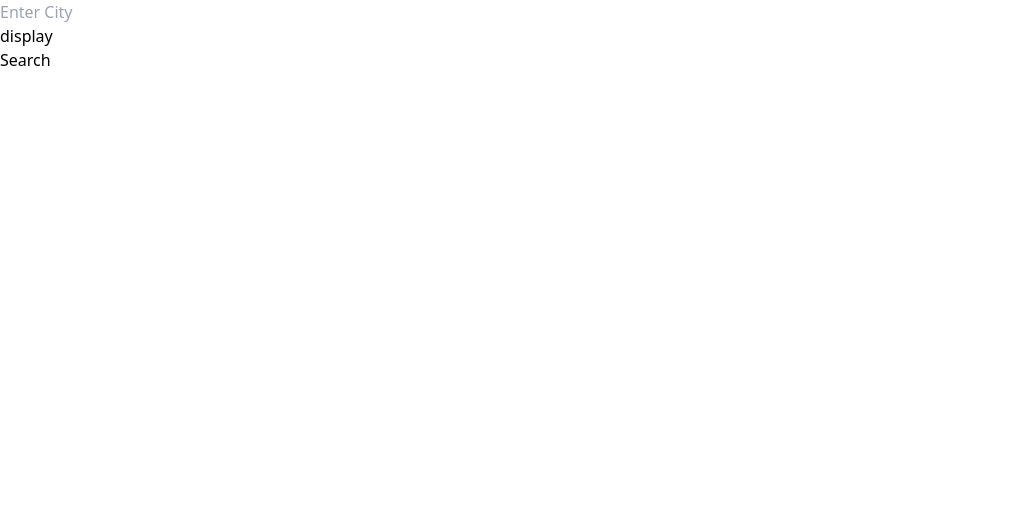
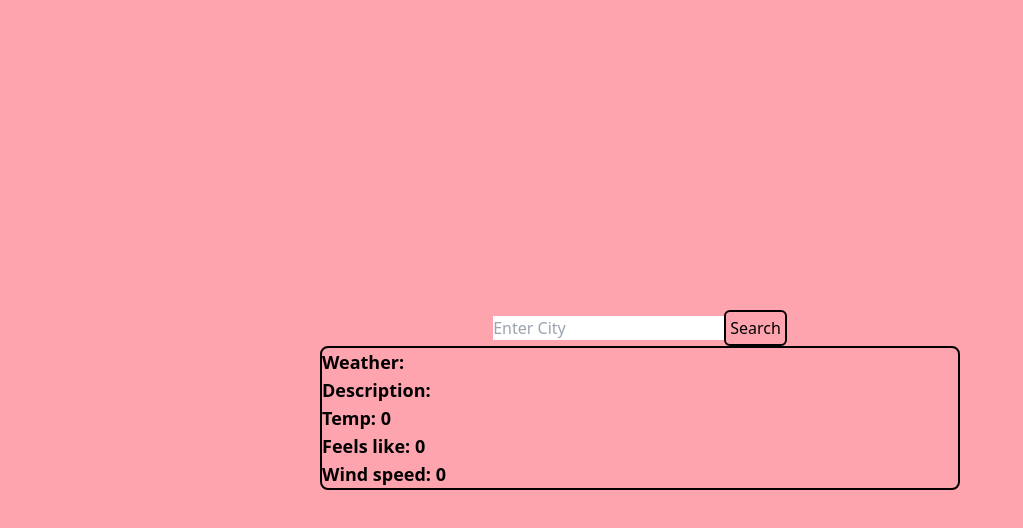
Before and after one commit to TomBirbeck/weather-app, a React (Vite) app: page / in a window 1280 px wide. Shown: the top 528 px of the page, without its empty margins (0-1023 px from the left). Built offline with nearby package versions, Linux system fonts and the light colour scheme; no server answers.

Commit message:
connected up city search to pull through data for weather display, moved search button to city input component

```diff
--- a/src/components/App/index.tsx
+++ b/src/components/App/index.tsx
@@ -1,9 +1,33 @@
 import { useState } from 'react'
 import CityInput from '../CityInput'
 import WeatherDisplay from '../WeatherDisplay';
+import getGeo from '../../utils/getLatLong';
+import getWeather from '../../utils/getWeather';
+
+const API: string = (import.meta.env.VITE_API as string)
 
 function App() {
   const [city, setCity] = useState<string>("");
+  const [weather, setWeather] = useState({
+    temp: 0,
+    feelsLike: 0,
+    weather: '',
+    description: '',
+    windSpeed: 0,
+})
+
+const handleWeather = async () => {
+    const coords = await getGeo(city, API)
+    const data = await getWeather({geo: {...coords}, API })
+    setWeather({
+        ...weather,
+        temp: data.main.temp,
+        feelsLike: data.main.feels_like,
+        weather: data.weather[0].main,
+        description: data.weather[0].description,
+        windSpeed: data.wind.speed
+    })
+}
 
   function handleCity(e: { target: { value: string } }) {
     setCity(e.target.value);
@@ -11,9 +35,15 @@ function App() {
 
 
   return (
-    <div className="App">
-      <CityInput handleChange={handleCity}/>
-      <WeatherDisplay city={city}/>
+    <div className="flex flex-col items-center justify-center bg-rose-300 h-screen">
+      <CityInput handleCity={handleCity} handleWeather={handleWeather}/>
+      <WeatherDisplay
+      temp = {weather.temp}
+      feelsLike = {weather.feelsLike}
+      weather = {weather.weather}
+      description = {weather.description}
+      windSpeed = {weather.windSpeed}
+      />
     </div>
   )
 }
--- a/src/components/CityInput/index.tsx
+++ b/src/components/CityInput/index.tsx
@@ -1,10 +1,15 @@
 type CityInputProps = {
-    handleChange: (e: { target: { value: string } }) => void;
+    handleCity: (e: { target: { value: string } }) => void;
+    handleWeather: () => Promise<void>;
   };
 
-const CityInput = ({handleChange}: CityInputProps) =>{
+const CityInput = ({handleCity, handleWeather}: CityInputProps) =>{
+
     return(
-        <input type='text' onChange={handleChange} placeholder="Enter City"></input>
+        <div>
+            <input type='text' onChange={handleCity} placeholder="Enter City"></input>
+            <button className="border-solid border-black border-2 rounded-md p-1" onClick={handleWeather}>Search</button>
+        </div>
     )
 }
 
--- a/src/components/WeatherDisplay/index.tsx
+++ b/src/components/WeatherDisplay/index.tsx
@@ -1,32 +1,20 @@
-import { useState } from "react";
-import getGeo from "../../utils/getLatLong";
-import getWeather from "../../utils/getWeather";
-const API: string = (import.meta.env.VITE_API as string)
-
-interface WeatherDisplayIProps {
-    city: string,
+interface weatherDisplayIprops {
+    temp: number,
+    feelsLike: number,
+    weather: string,
+    description: string,
+    windSpeed: number
 }
 
-const WeatherDisplay = ({city}: WeatherDisplayIProps) => {
-
-    const [geo, SetGeo] = useState<{ lon: number; lat: number }>({
-        lon: 0,
-        lat: 0,
-      });
-
-    const handleGeo = async () => {
-        SetGeo(await getGeo(city, API))
-        const coords = await getGeo(city, API)
-        const weather = await getWeather({geo: {...coords}, API })
-        console.log(weather)
-    }
+const WeatherDisplay = ({temp, feelsLike, weather, description, windSpeed}: weatherDisplayIprops) => {
 
     return (
-        <div>
-            <h1>
-                display
-            </h1>
-            <button onClick={handleGeo}>Search</button>
+        <div className="flex flex-col border-solid border-black border-2 rounded-lg w-11/12 md:w-1/2">
+            <p className="text-lg font-bold">Weather: {weather}</p>
+            <p className="text-lg font-bold">Description: {description}</p>
+            <p className="text-lg font-bold">Temp: {temp}</p>
+            <p className="text-lg font-bold">Feels like: {feelsLike}</p>
+            <p className="text-lg font-bold">Wind speed: {windSpeed}</p>
         </div>
     )
 }
--- /dev/null
+++ b/src/utils/data.ts
@@ -0,0 +1,13 @@
+export const data  = {
+main : {temp: 279.66, feels_like: 276.8, temp_min: 277.13, temp_max: 281.09, pressure: 1017},
+
+weather : [
+    {id: 800, main: 'Clear', description: 'clear sky', icon: '01n'}
+],
+
+wind : {
+    deg: 300,
+    speed: 4.12
+
+}
+}
--- a/src/utils/getLatLong.ts
+++ b/src/utils/getLatLong.ts
@@ -4,7 +4,6 @@ const getGeo = async (city: string, API: string): Promise <{lon: number, lat: nu
       `http://api.openweathermap.org/geo/1.0/direct?q=${city}&limit=1&appid=${API}`
     );
     const data = await res.json();
-    console.log("Data", data);
     const geoData = { lon: data[0].lon, lat: data[0].lat };
     return geoData
   }
--- a/src/utils/getWeather.ts
+++ b/src/utils/getWeather.ts
@@ -4,19 +4,13 @@ interface getWeaterIProps {
 }
 
 
-const getWeather = async ({geo, API}: getWeaterIProps): Promise<{id: number, name: string, temp: number, description: string}> => {
+const getWeather = async ({geo, API}: getWeaterIProps): Promise<any> => {
     const res = await fetch(
       `https://api.openweathermap.org/data/2.5/weather?lat=${geo.lat}&lon=${geo.lon}&appid=${API}`
     );
     const data = await res.json();
-    console.log("weather", data);
-    const weatherData = {
-      id: data.weather[0].id,
-      name: data.name,
-      temp: data.main.temp,
-      description: data.weather[0].description,
-    };
-    return weatherData
+    console.log({data})
+    return data
   }
 
   export default getWeather
```
